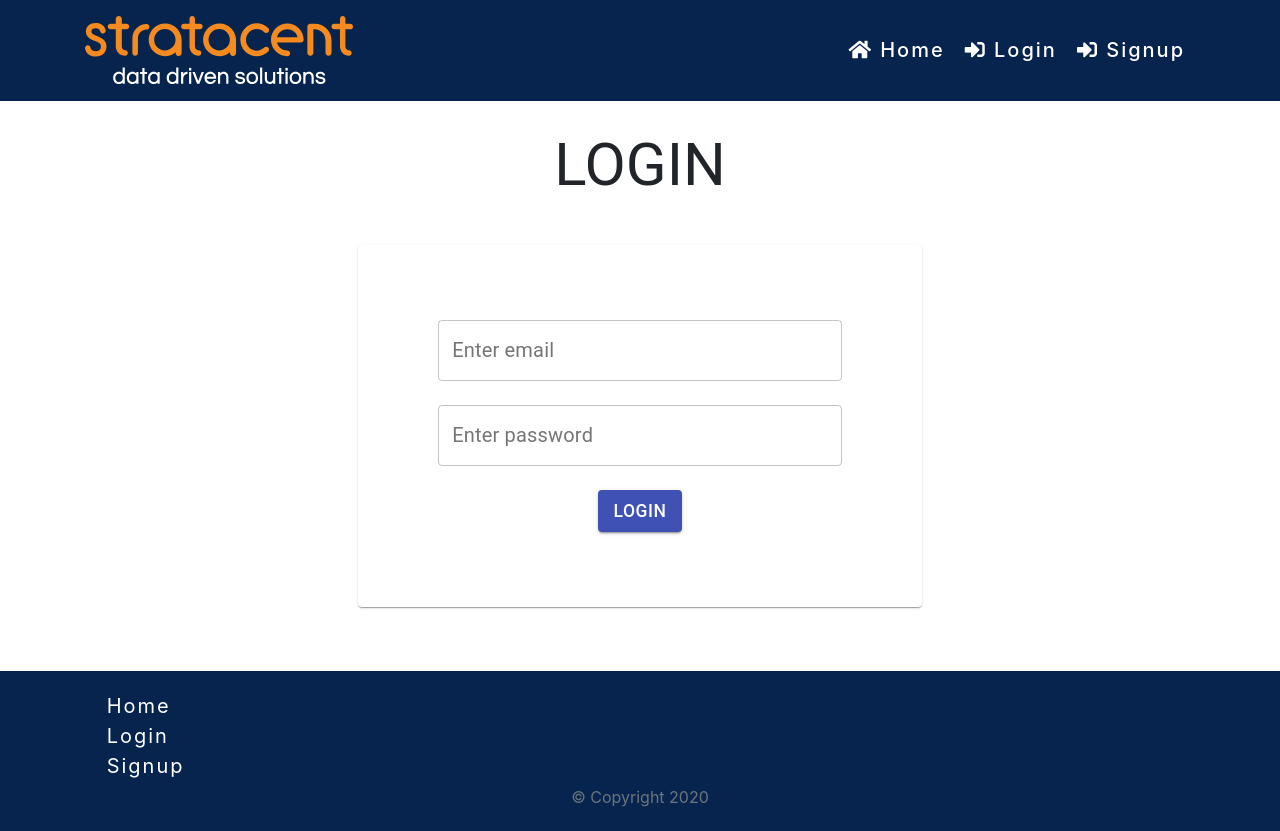
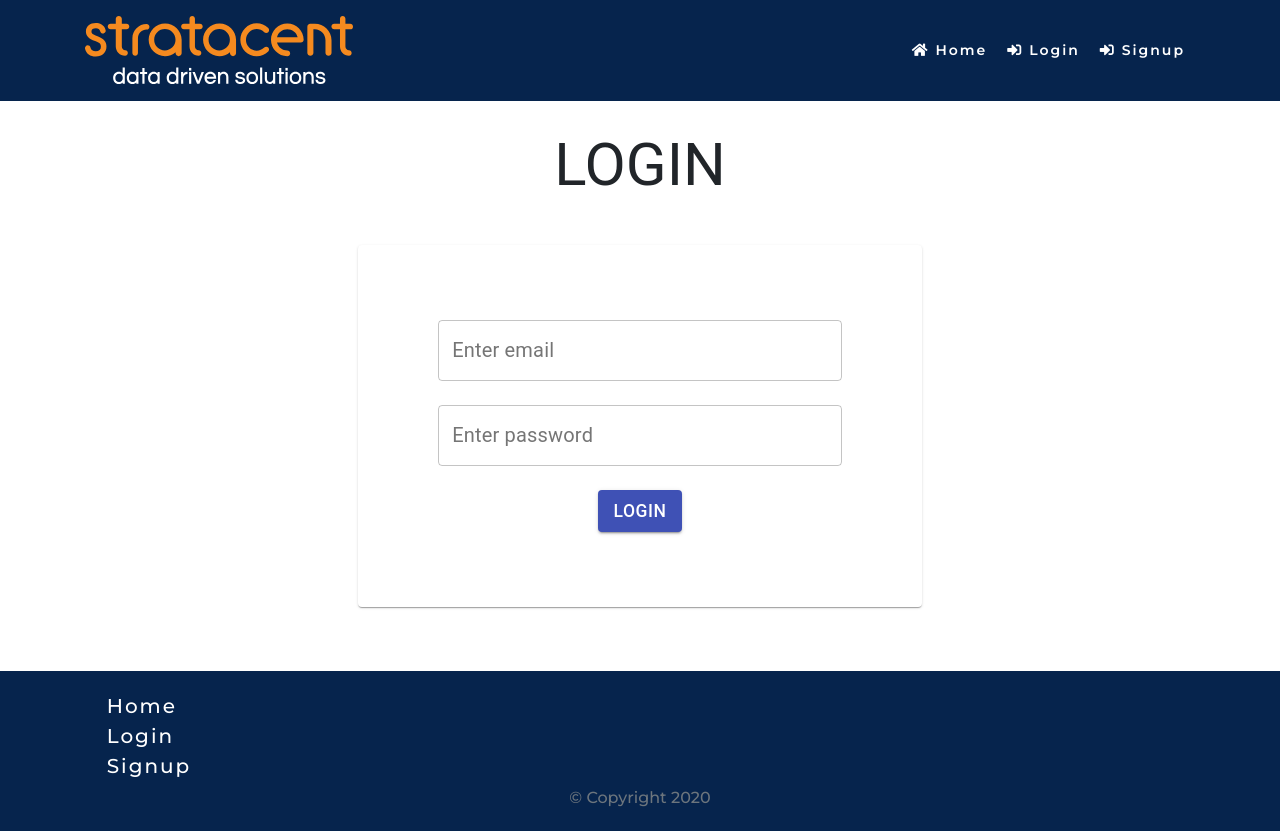
Before and after one commit to sankettchauhan/subzscribe-b2b, a React (Create React App) app: page /login in a window 1280 px wide. Built offline with nearby package versions, Linux system fonts and the light colour scheme.

Commit message:
added css styles

```diff
--- a/src/components/Home/Blog.js
+++ b/src/components/Home/Blog.js
@@ -28,7 +28,7 @@ const Blog = () => {
       <div className="row no-gutters my-3">
         <div className="col-10 offset-1">
           <div>
-            <h2 className="subheading">featured blog posts</h2>
+            <h2 className="subheading">knowledge center</h2>
           </div>
           <div className="row no-gutters">
             {BLOGS.map((blog, index) => (
--- a/src/components/Home/Slider.js
+++ b/src/components/Home/Slider.js
@@ -31,7 +31,7 @@ const Slider = () => {
             />
             <div className="carousel-caption">
               <h2>First slide label</h2>
-              <button className="btn btn-main">Call To Action</button>
+              <button className="btn btn-main">Learn More</button>
             </div>
           </div>
           <div className="carousel-item">
@@ -42,7 +42,7 @@ const Slider = () => {
             />
             <div className="carousel-caption">
               <h2>Second slide label</h2>
-              <button className="btn btn-main">Call To Action</button>
+              <button className="btn btn-main">Learn More</button>
             </div>
           </div>
           <div className="carousel-item">
@@ -53,7 +53,7 @@ const Slider = () => {
             />
             <div className="carousel-caption">
               <h2>Third slide label</h2>
-              <button className="btn btn-main">Call To Action</button>
+              <button className="btn btn-main">Learn More</button>
             </div>
           </div>
         </div>
--- a/src/index.css
+++ b/src/index.css
@@ -1,3 +1,4 @@
+@import url("https://fonts.googleapis.com/css2?family=Montserrat:wght@100;500;600&display=swap");
 #home-page #home-slider .carousel-item {
   height: calc(100vh - 95px);
 }
@@ -18,7 +19,7 @@
   }
 }
 #home-page #home-slider .carousel-caption h2 {
-  font-size: 2.5em;
+  font-size: 50px;
   margin-bottom: 1em;
 }
 @media only screen and (min-width: 800px) {
@@ -36,7 +37,8 @@
 }
 #home-page #blog-section .subheading {
   text-transform: uppercase;
-  font-size: 2.5rem;
+  font-size: 50px;
+  font-weight: 600;
   border-bottom: 2px solid #ccc;
   display: inline-block;
 }
@@ -63,18 +65,15 @@
   color: black;
 }
 #blog-page h2 {
-  font-size: 3rem;
+  font-size: 30px;
   font-family: "Times New Roman";
 }
-#blog-page h3 {
-  font-size: 2.5rem;
-}
 #blog-page h5 {
-  font-size: 1.5rem;
+  font-size: 20px;
   text-transform: capitalize;
 }
 #blog-page p {
-  font-size: 1.3rem;
+  font-size: 20px;
 }
 
 a:hover {
@@ -102,8 +101,9 @@ nav.navbar {
 }
 nav.navbar .nav-link {
   color: white;
-  font-weight: 500;
+  font-weight: 600;
   letter-spacing: 2px;
+  font-size: 14px;
 }
 
 .divider {
@@ -132,7 +132,9 @@ nav.navbar .nav-link {
 
 html {
   font-size: 100%;
-  font-family: Roboto, Oxygen, Ubuntu, Cantarell, "Open Sans", "Helvetica Neue", sans-serif;
+}
+html body {
+  font-family: "Montserrat", sans-serif;
 }
 html .btn-main {
   color: #06244d;
--- a/src/sass/home.scss
+++ b/src/sass/home.scss
@@ -19,7 +19,7 @@
       }
     }
     .carousel-caption h2 {
-      font-size: 2.5em;
+      font-size: 50px;
       margin-bottom: 1em;
       @media only screen and (min-width: 800px) {
         font-size: 3rem;
@@ -37,7 +37,8 @@
   #blog-section {
     .subheading {
       text-transform: uppercase;
-      font-size: 2.5rem;
+      font-size: 50px;
+      font-weight: 600;
       border-bottom: 2px solid #ccc;
       display: inline-block;
       @media only screen and (max-width: 800px) {
--- a/src/sass/navbar.scss
+++ b/src/sass/navbar.scss
@@ -4,8 +4,9 @@ nav.navbar {
   background: $primary;
   .nav-link {
     color: white;
-    font-weight: 500;
+    font-weight: 600;
     letter-spacing: 2px;
+    font-size: 14px;
   }
 }
 .divider {
--- a/src/sass/style.scss
+++ b/src/sass/style.scss
@@ -4,11 +4,13 @@
 @import "navbar.scss";
 $primary: #06244d;
 // linear-gradient(302.71deg, #FF6535 0%, #F79933 100%)
+@import url("https://fonts.googleapis.com/css2?family=Montserrat:wght@100;500;600&display=swap");
 
 html {
   font-size: 100%;
-  font-family: Roboto, Oxygen, Ubuntu, Cantarell, "Open Sans", "Helvetica Neue",
-    sans-serif;
+  body {
+    font-family: "Montserrat", sans-serif;
+  }
   .btn-main {
     color: $primary;
     font-weight: 700;
```
Also changed, not shown: src/sass/blog.scss (+6 -6 lines), 1 other file (tests, documents, lock files or other folders).
